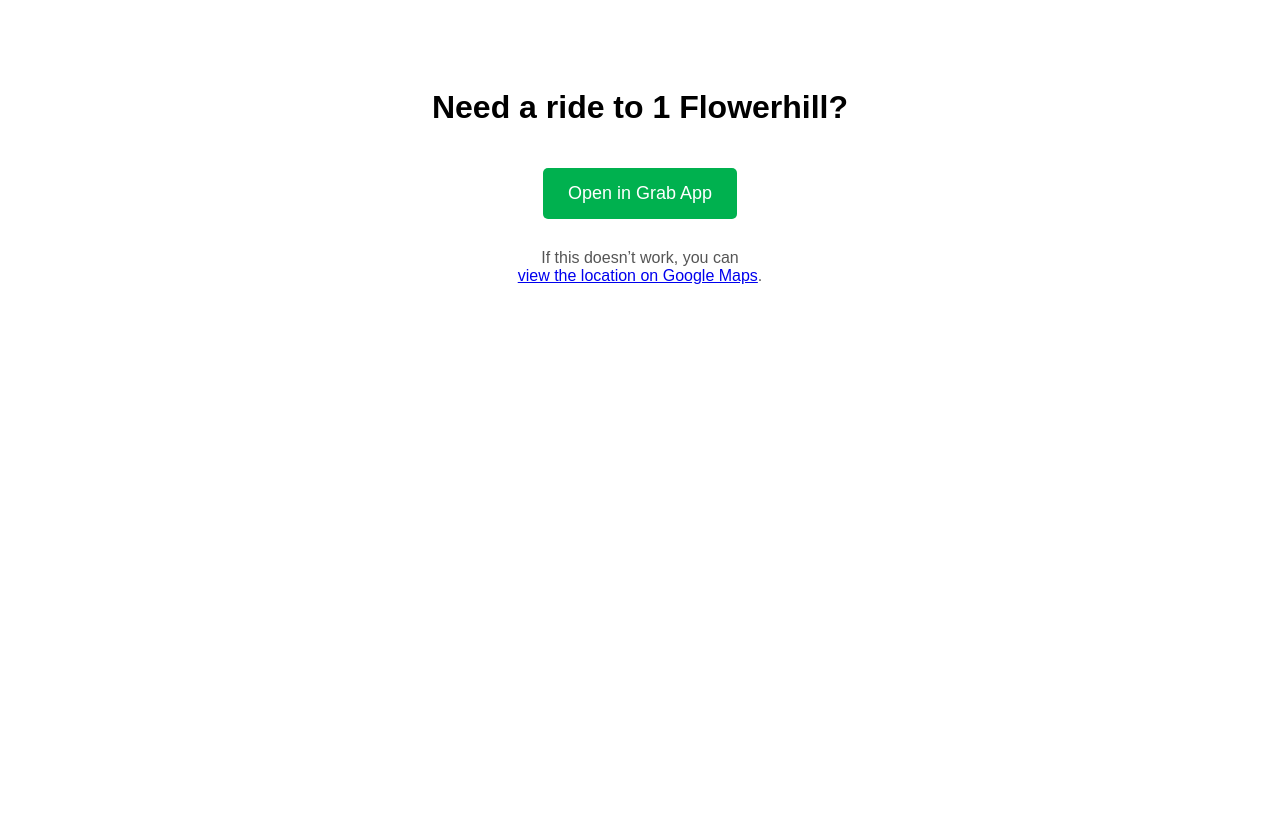
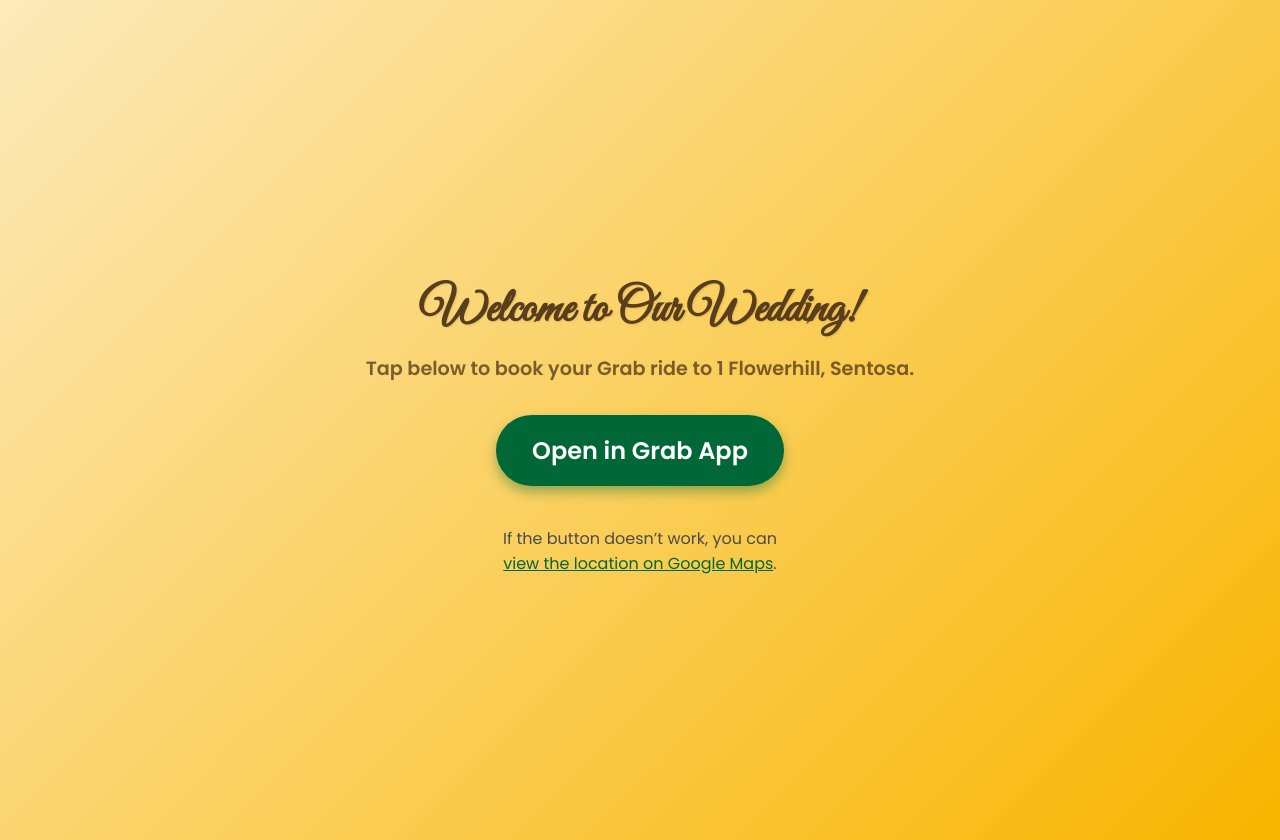
Before and after one commit to ryanistt/grab-redirect, a plain HTML site: page index.html in a window 1280 px wide. Before the commit the page ends 800 px from the top, so only its background shows below. Drawn offline with Linux system fonts and the light colour scheme.

Commit message:
index.html

```diff
--- a/index.html
+++ b/index.html
@@ -2,38 +2,102 @@
 <html lang="en">
 <head>
   <meta charset="UTF-8" />
-  <meta name="viewport" content="width=device-width, initial-scale=1.0"/>
+  <meta name="viewport" content="width=device-width, initial-scale=1" />
   <title>Ride to 1 Flowerhill</title>
+
+  <!-- Google Fonts -->
+  <link href="https://fonts.googleapis.com/css2?family=Poppins:wght@400;600&family=Great+Vibes&display=swap" rel="stylesheet" />
+
   <style>
     body {
-      font-family: sans-serif;
+      margin: 0;
+      font-family: 'Poppins', sans-serif;
+      background: linear-gradient(135deg, #fceabb, #f8b500);
+      color: #333;
+      display: flex;
+      flex-direction: column;
+      justify-content: center;
+      align-items: center;
+      height: 100vh;
       text-align: center;
-      padding: 60px 20px;
+      padding: 20px;
     }
-    .button {
+
+    h1 {
+      font-family: 'Great Vibes', cursive;
+      font-size: 3rem;
+      margin-bottom: 0.3em;
+      color: #5a3e1b;
+      text-shadow: 1px 1px 2px rgba(0,0,0,0.1);
+    }
+
+    p.subtitle {
+      font-weight: 600;
+      margin-top: 0;
+      margin-bottom: 2rem;
+      font-size: 1.2rem;
+      color: #5a3e1bcc;
+    }
+
+    a.button {
+      background-color: #006837;
+      color: white;
+      padding: 18px 36px;
+      font-size: 1.5rem;
+      text-decoration: none;
+      border-radius: 50px;
+      box-shadow: 0 6px 12px rgba(0,104,55,0.4);
+      transition: background-color 0.3s ease, box-shadow 0.3s ease;
       display: inline-block;
-      padding: 15px 25px;
-      font-size: 18px;
-      background-color: #00b14f;
-      color: white;
-      border: none;
-      border-radius: 5px;
-      text-decoration: none;
-      margin-top: 20px;
+      font-weight: 600;
+      user-select: none;
     }
-    p {
-      margin-top: 30px;
-      color: #555;
+
+    a.button:hover,
+    a.button:focus {
+      background-color: #004d29;
+      box-shadow: 0 8px 16px rgba(0,77,41,0.7);
+    }
+
+    p.fallback {
+      margin-top: 2.5rem;
+      font-size: 1rem;
+      color: #4a4a4a;
+    }
+
+    p.fallback a {
+      color: #006837;
+      text-decoration: underline;
+    }
+
+    @media (max-width: 480px) {
+      h1 {
+        font-size: 2.2rem;
+      }
+      a.button {
+        font-size: 1.2rem;
+        padding: 14px 28px;
+      }
+      p.subtitle {
+        font-size: 1rem;
+      }
     }
   </style>
 </head>
 <body>
-  <h1>Need a ride to 1 Flowerhill?</h1>
-  <a class="button" href="grab://open?screenType=BOOKING&pickup=my-location&dropOffLatitude=1.255765&dropOffLongitude=103.816751&dropOffName=1+Flowerhill">
+  <h1>Welcome to Our Wedding!</h1>
+  <p class="subtitle">Tap below to book your Grab ride to 1 Flowerhill, Sentosa.</p>
+
+  <a
+    class="button"
+    href="grab://open?screenType=BOOKING&pickup=my-location&dropOffLatitude=1.255765&dropOffLongitude=103.816751&dropOffName=1+Flowerhill"
+  >
     Open in Grab App
   </a>
 
-  <p>If this doesn’t work, you can<br>
-  <a href="https://www.google.com/maps/search/?api=1&query=1.255765,103.816751">view the location on Google Maps</a>.</p>
+  <p class="fallback">
+    If the button doesn’t work, you can<br />
+    <a href="https://www.google.com/maps/search/?api=1&query=1.255765,103.816751" target="_blank" rel="noopener noreferrer">view the location on Google Maps</a>.
+  </p>
 </body>
 </html>
```
